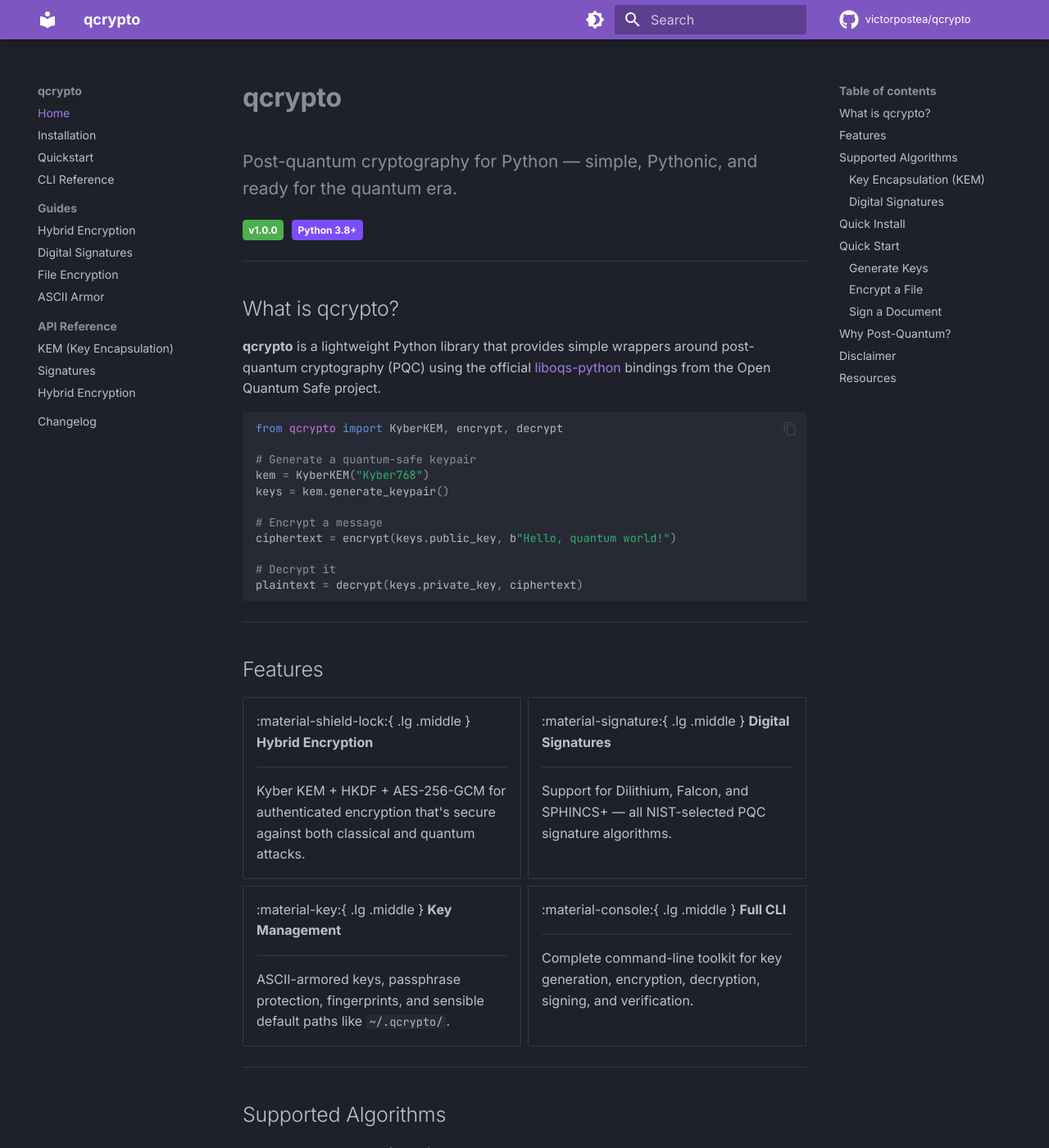
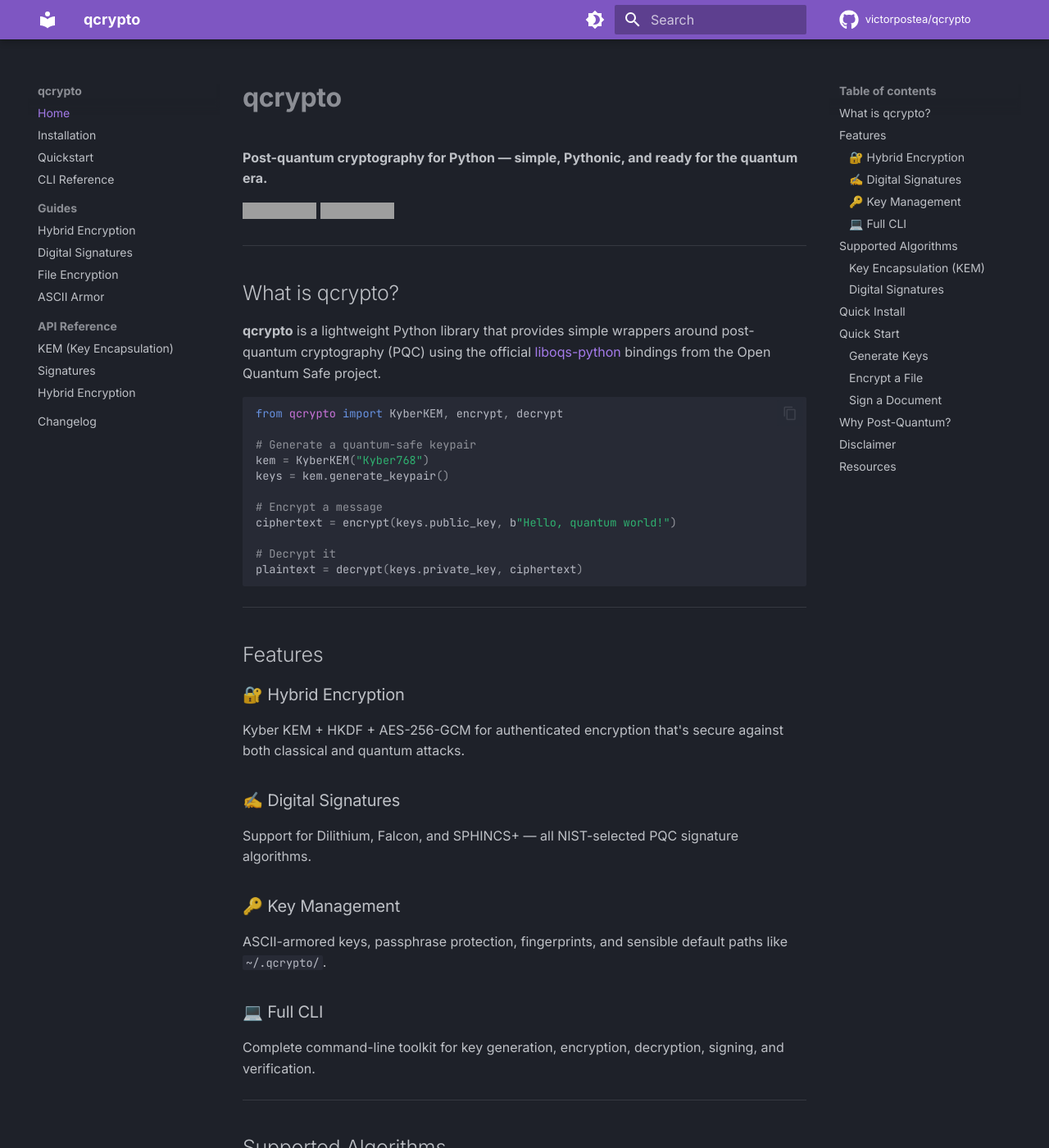
Before and after one commit to victorpostea/qcrypto-docs, an MkDocs documentation site: the page built from docs/index.md, in a window 1280 px wide and 1400 px high. Shown: the whole window at 82% size. Built offline with MkDocs 1.6.1 and Material for MkDocs 9.7.7, drawn with Linux system fonts in a browser that asks for light colours; comment, search, counter and statistics services are not loaded; grey boxes are pictures that could not be loaded.

Commit message:
icon fixes

```diff
--- a/docs/index.md
+++ b/docs/index.md
@@ -1,11 +1,9 @@
 # qcrypto
 
-<p style="font-size: 1.3em; color: var(--md-default-fg-color--light);">
-Post-quantum cryptography for Python — simple, Pythonic, and ready for the quantum era.
-</p>
+**Post-quantum cryptography for Python — simple, Pythonic, and ready for the quantum era.**
 
-<span class="badge badge-stable">v1.0.0</span>
-<span class="badge" style="background: #7c4dff; color: white;">Python 3.8+</span>
+![Version](https://img.shields.io/badge/version-1.0.0-green)
+![Python](https://img.shields.io/badge/python-3.8+-blue)
 
 ---
 
@@ -31,33 +29,21 @@ plaintext = decrypt(keys.private_key, ciphertext)
 
 ## Features
 
-<div class="grid cards" markdown>
+### 🔐 Hybrid Encryption
 
--   :material-shield-lock:{ .lg .middle } **Hybrid Encryption**
+Kyber KEM + HKDF + AES-256-GCM for authenticated encryption that's secure against both classical and quantum attacks.
 
-    ---
+### ✍️ Digital Signatures
 
-    Kyber KEM + HKDF + AES-256-GCM for authenticated encryption that's secure against both classical and quantum attacks.
+Support for Dilithium, Falcon, and SPHINCS+ — all NIST-selected PQC signature algorithms.
 
--   :material-signature:{ .lg .middle } **Digital Signatures**
+### 🔑 Key Management
 
-    ---
+ASCII-armored keys, passphrase protection, fingerprints, and sensible default paths like `~/.qcrypto/`.
 
-    Support for Dilithium, Falcon, and SPHINCS+ — all NIST-selected PQC signature algorithms.
+### 💻 Full CLI
 
--   :material-key:{ .lg .middle } **Key Management**
-
-    ---
-
-    ASCII-armored keys, passphrase protection, fingerprints, and sensible default paths like `~/.qcrypto/`.
-
--   :material-console:{ .lg .middle } **Full CLI**
-
-    ---
-
-    Complete command-line toolkit for key generation, encryption, decryption, signing, and verification.
-
-</div>
+Complete command-line toolkit for key generation, encryption, decryption, signing, and verification.
 
 ---
 
```
